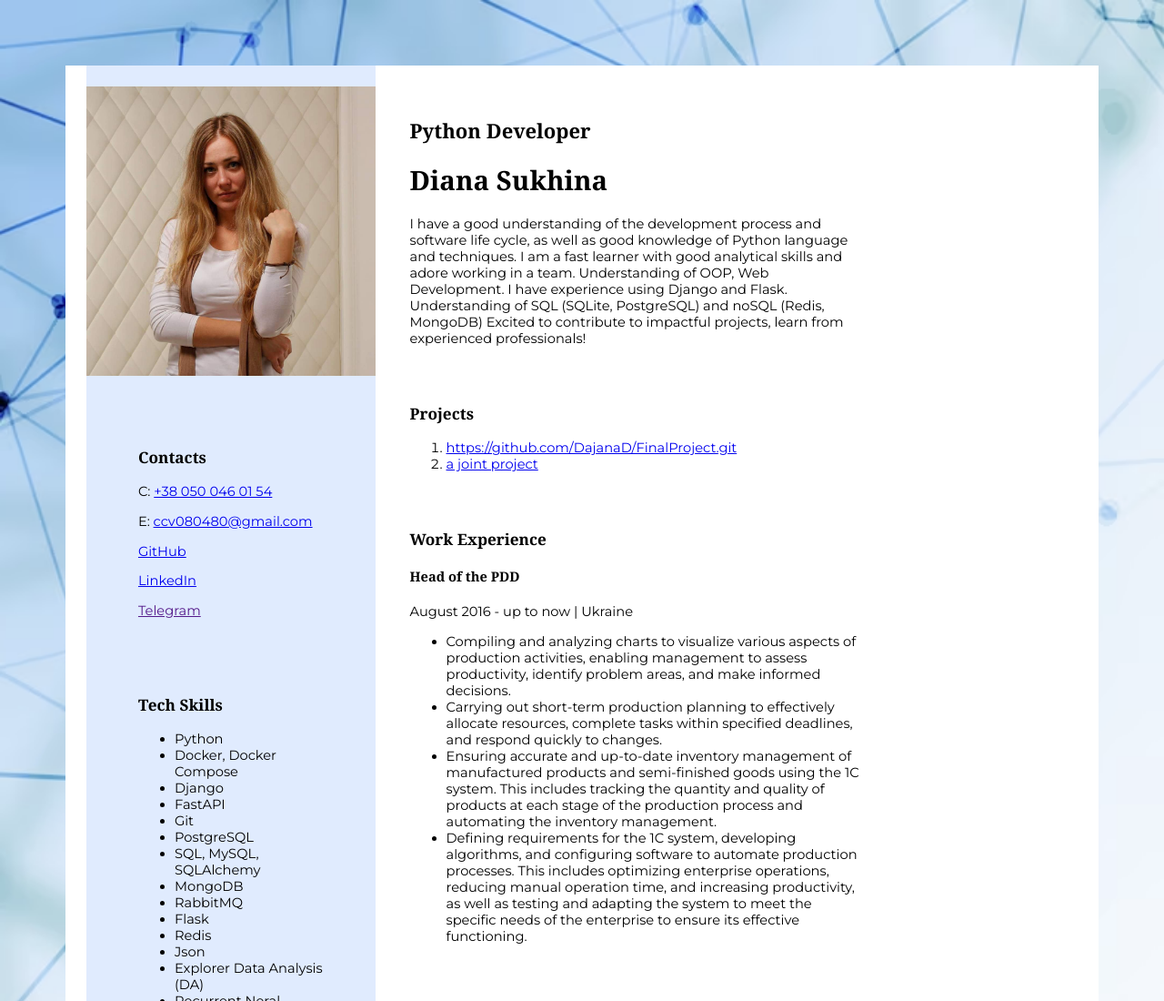
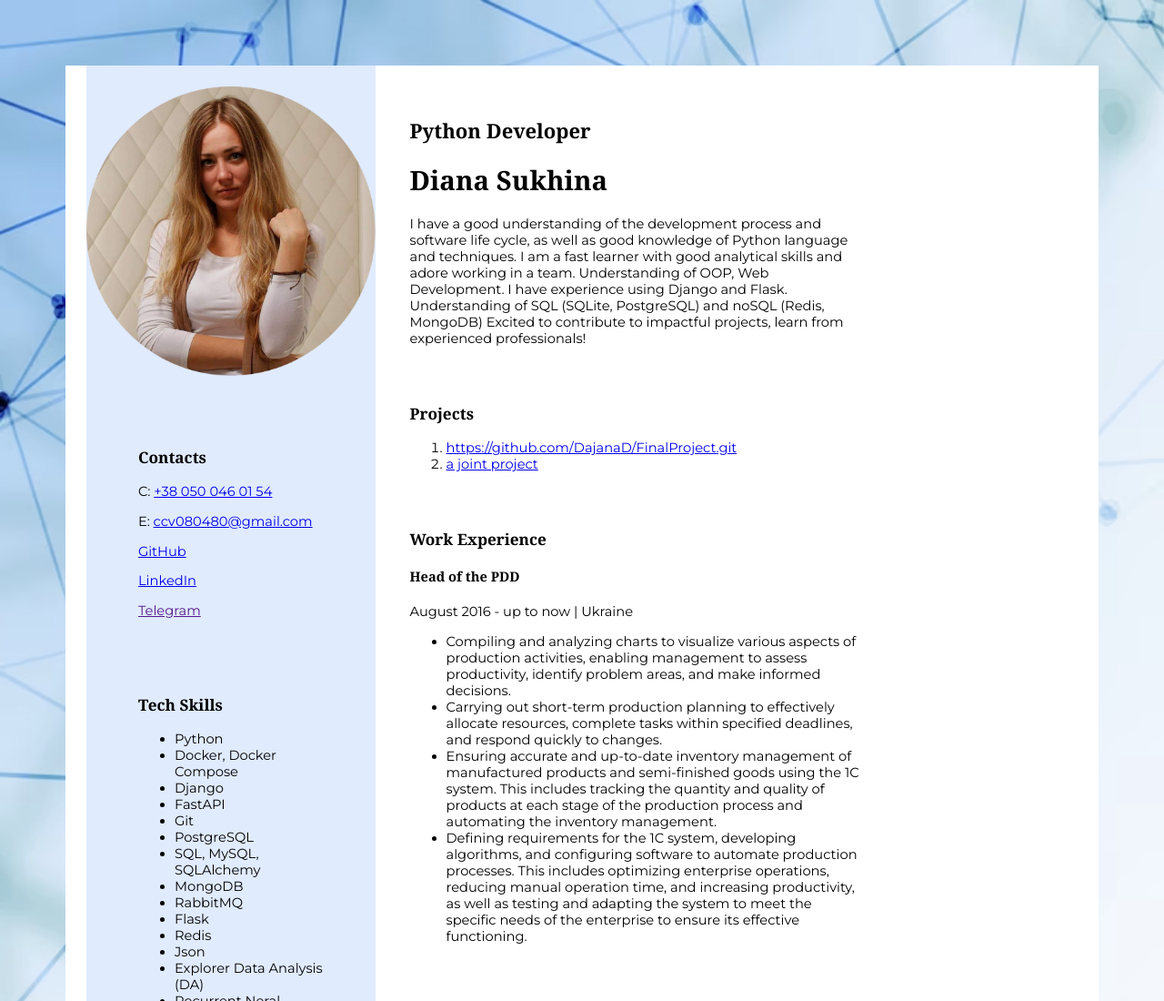
Before and after one commit to DajanaD/resume-progect, a plain HTML site: page index.html in a window 1280 px wide. Shown: the top 1100 px of the page at 91% size. Drawn offline with Linux system fonts and the light colour scheme.

Commit message:
add photo

```diff
--- a/index.html
+++ b/index.html
@@ -67,7 +67,7 @@
             </div>
         </div>
         <aside class="sidebar">
-            <img class="sidebar-photo" src="img/photo_13.jpg" alt="My photo" >
+            <img class="sidebar-photo" src="img/1487_oooo.plus.png" alt="My photo" >
             <div class="sidebar-content">
                 <div class="contacts">
                     <h3>Contacts</h3>
```
Also changed, not shown: img/1487_oooo.plus.png (added).
